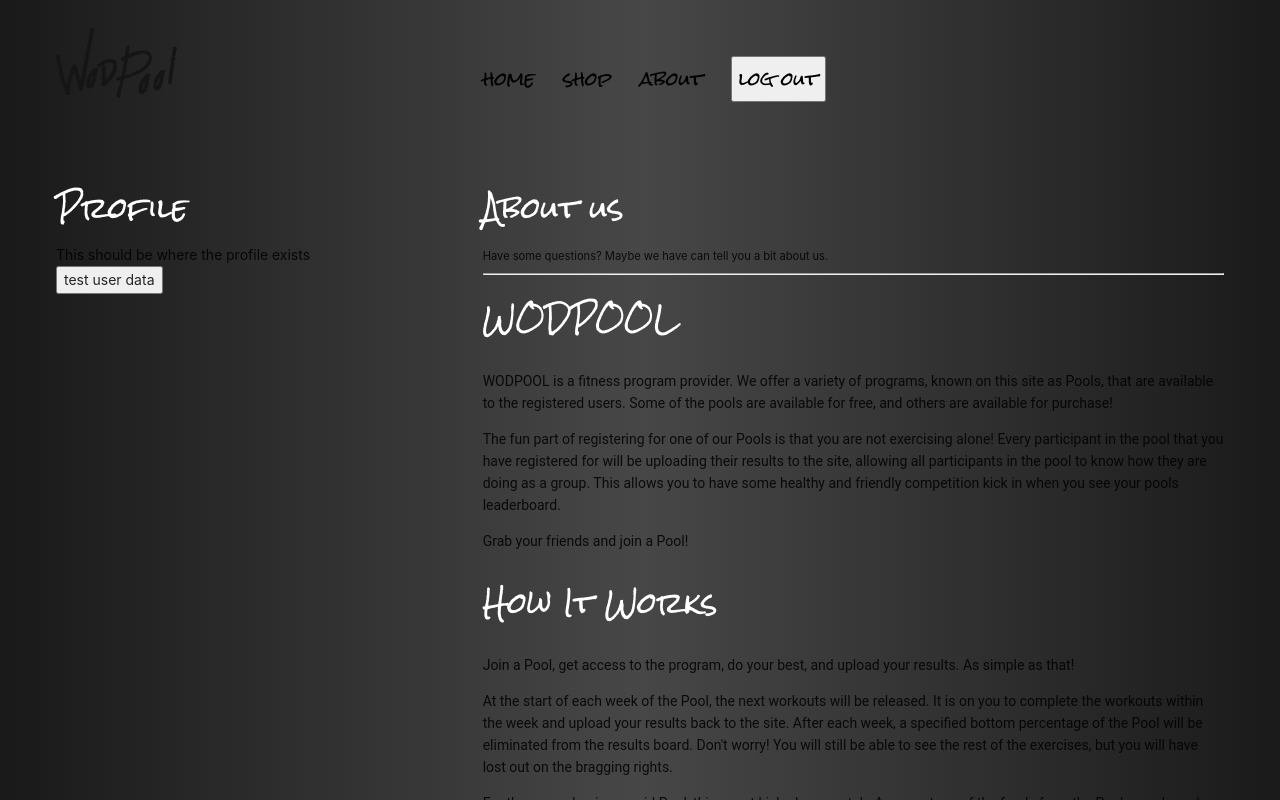
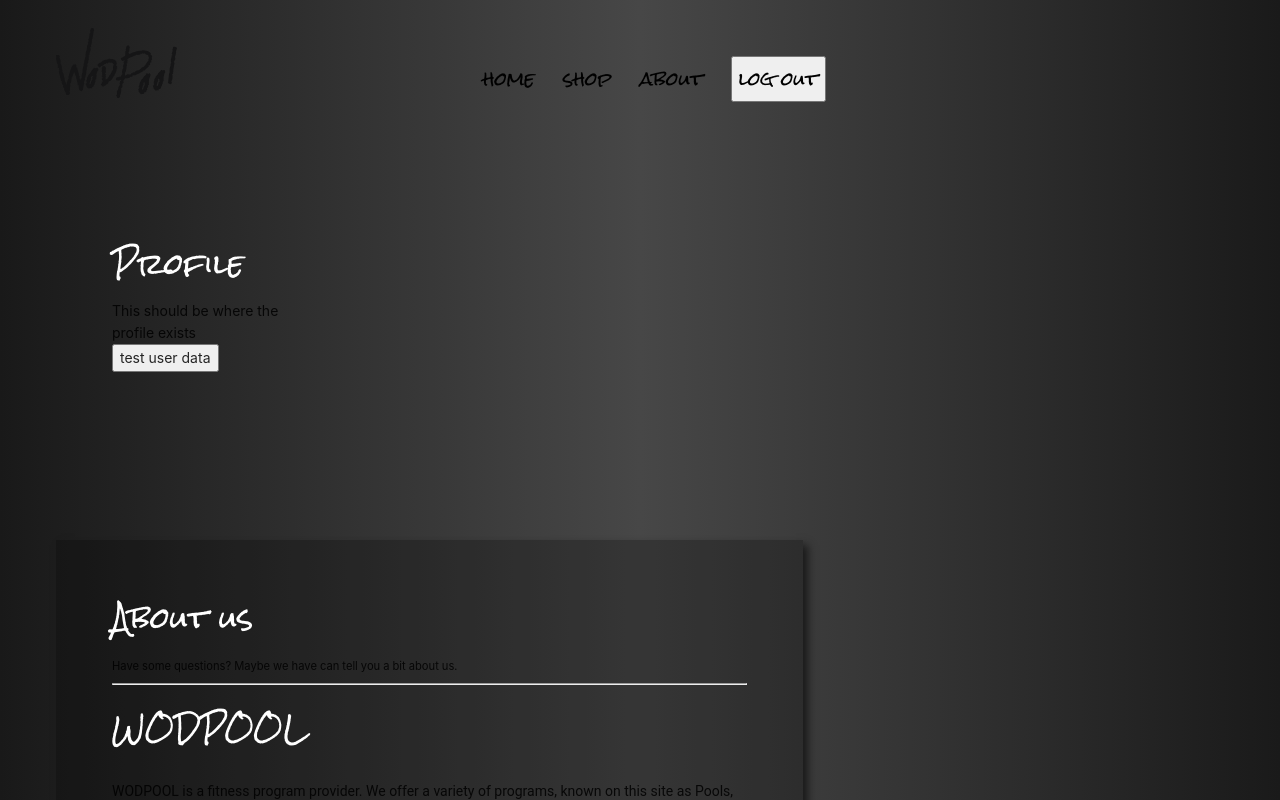
Before and after one commit to repcoleslaw/wodpool-client, a React (Create React App) app: page /about in a window 1280 px wide. Shown: the top 800 px of the page. Built offline with nearby package versions, Linux system fonts and the light colour scheme.

Commit message:
updatedAbout Styling

```diff
--- a/src/pages/about.js
+++ b/src/pages/about.js
@@ -13,6 +13,13 @@ function about() {
 
   const colStyle = {
     padding:"4em",
+    margin:"4em",
+  }
+  const colPoolStyle = {
+    padding:"4em",
+    margin:"4em",
+    background:"rgba(0,0,0,0.25)",
+    boxShadow:"5px 5px 8px #1A1A1A"
   }
   function callback(key) {
 
@@ -23,11 +30,11 @@ function about() {
     <div>
       <Header/>
       <Row>
-        <Col style={colStyle} xs={24} sm={8}>
+        <Col style={colStyle} xs={24} sm={6}>
           <h1>Profile</h1>
           <Profile/>
         </Col>
-        <Col style={colStyle} xs={24} sm={16}>
+        <Col style={colPoolStyle} xs={24} sm={14}>
           <h1>About us</h1>
           <small>Have some questions? Maybe we have can tell you a bit about us. </small>
           <hr/>
```
